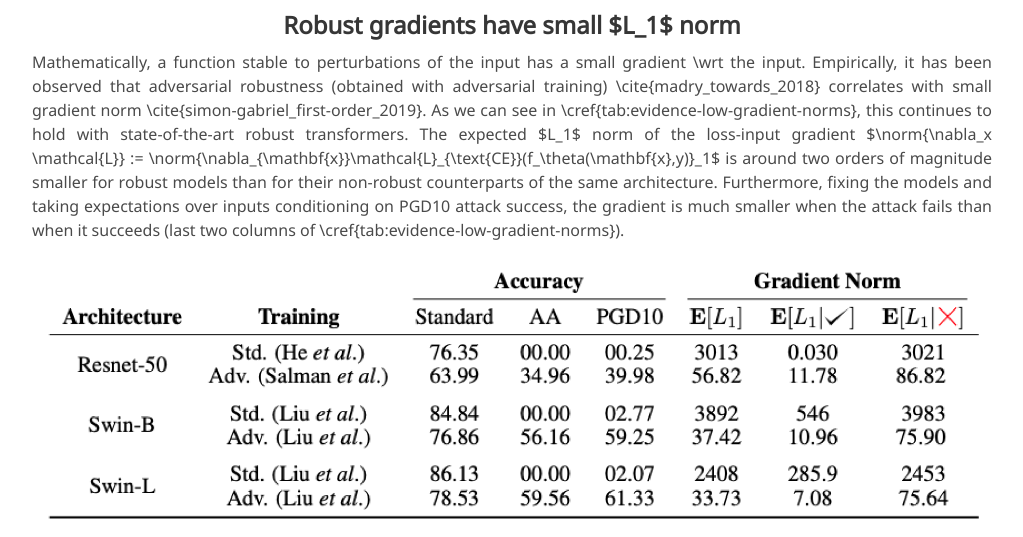
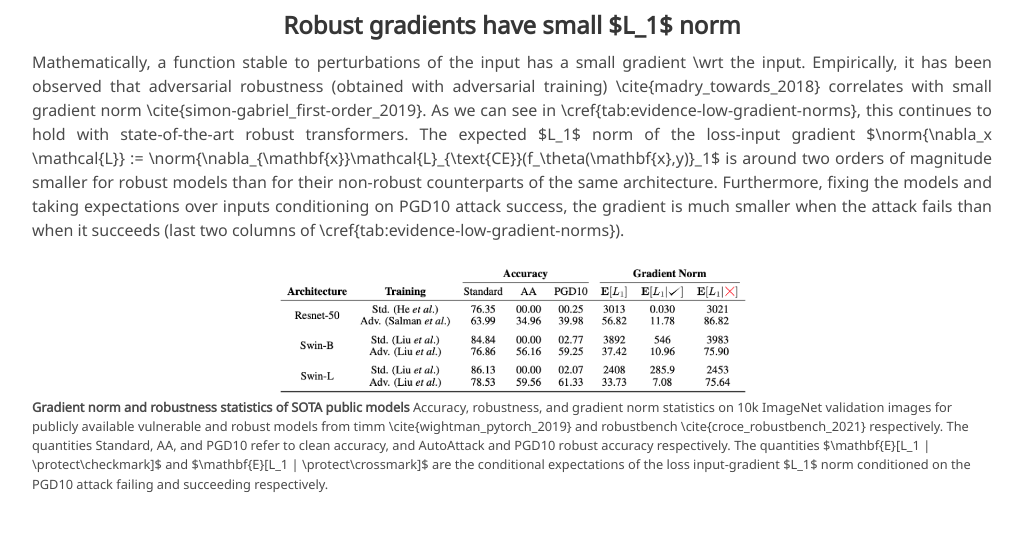
Before and after one commit to adriarm/adriarm.github.io, a Jekyll site: the page _pages/robustness_natural_gradients/index.html, which Jekyll copies as it is, in a window 1280 px wide. Shown: the part 1569-2106 px from the top of the page, without its empty margins (128-1151 px from the left). Built offline with Jekyll 4.4.1, drawn with Linux system fonts in a browser that asks for light colours; nearby versions of some CDN libraries; some web fonts are replaced; library files that are not in the unit come from our copies; a style sheet for code colours, icons or effects is not loaded.

Commit message:
centerImage

```diff
--- a/_pages/robustness_natural_gradients/index.html
+++ b/_pages/robustness_natural_gradients/index.html
@@ -204,7 +204,7 @@
     </div>
    <figure>
     <!-- <iframe src="./static/figures/dataset.png" width="600" height="500"></iframe> -->
-    <img src="./images/table1.png" class="pub_image"/>
+    <img src="./images/table1.png" class="centerImage"/>
       <figcaption style="font-size: 0.8em;">
         <b>Gradient norm and robustness statistics of SOTA public models</b>
         Accuracy, robustness, and gradient norm statistics on 10k ImageNet validation images for publicly available vulnerable and robust models
@@ -236,14 +236,14 @@
     </div>
    <figure>
     <!-- <iframe src="./static/figures/dataset.png" width="600" height="500"></iframe> -->
-    <img src="./images/eq2.png" class="pub_image"/>
+    <img src="./images/eq2.png" class="centerImage"/>
       <figcaption style="font-size: 0.8em;">
         <b>Gradient Norm Regularization objective</b>
         as presented in equation 4 of \cite{simon-gabriel_first-order_2019} and optimized in \cite{ross_improving_2017}. $\mathcal{L}_{\text{CE}}$ is the cross-entropy loss,
         $\epsilon=4$ is the adversarial strength, $\sigma=0.225$ is the standard deviation used for normalization on ImageNet, and $\lambda_{\text{CE}},
         \lambda_{\text{GN}}$ are weighing hyper-parameters set $0.8$ and $1.2$ respectively.
       </figcaption>
-    <img src="./images/table2.png" class="pub_image"/>
+    <img src="./images/table2.png" class="centerImage"/>
       <figcaption style="font-size: 0.8em;">
         <b>Performance comparison on AutoAttack (standard)</b>
         Robustness of a Swin Transformer trained with gradient norm regularization compared to natural training
@@ -251,7 +251,7 @@
         checkpoint using the recipe of \cite{liu_comprehensive_2023}.
       </figcaption>
     </figure>
-    <img src="./images/zzz_pgd100_epsilon.pdf" class="pub_image"/>
+    <img src="./images/zzz_pgd100_epsilon.pdf" class="centerImage"/>
       <figcaption style="font-size: 0.8em;">
         <b>Robust accuracy vs epsilon for the PGD100 attack on ImageNet or Swin Transformer trained on Gradient Norm Regularization and state-of-the-art Adversarial Training.</b>
          Gradient Norm Regularization achieves slightly better accuracy on clean images ($\epsilon = 0$) and good robust performance ($\epsilon > 0$), despite seeing only natural examples and having 60\% of the computational cost of Adversarial Training with PGD-3.
--- a/_pages/robustness_natural_gradients/static/css/images.css
+++ b/_pages/robustness_natural_gradients/static/css/images.css
@@ -1,7 +1,6 @@
-<style type="text/css">
-.centerImage
-{
-  text-align:center;
-  display:block;
+.centerImage {
+  display: block;
+  margin-left: auto;
+  margin-right: auto;
+  width: 50%;
 }
-</style>
```
